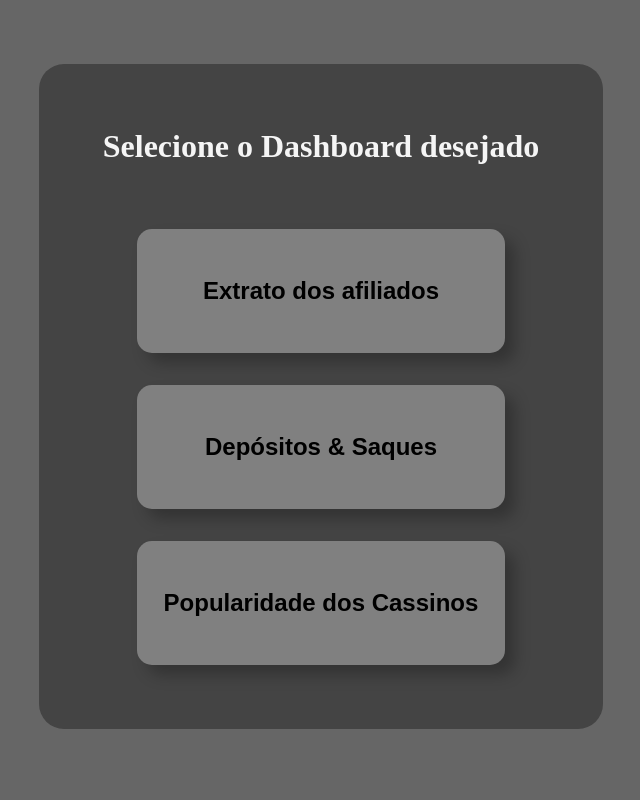
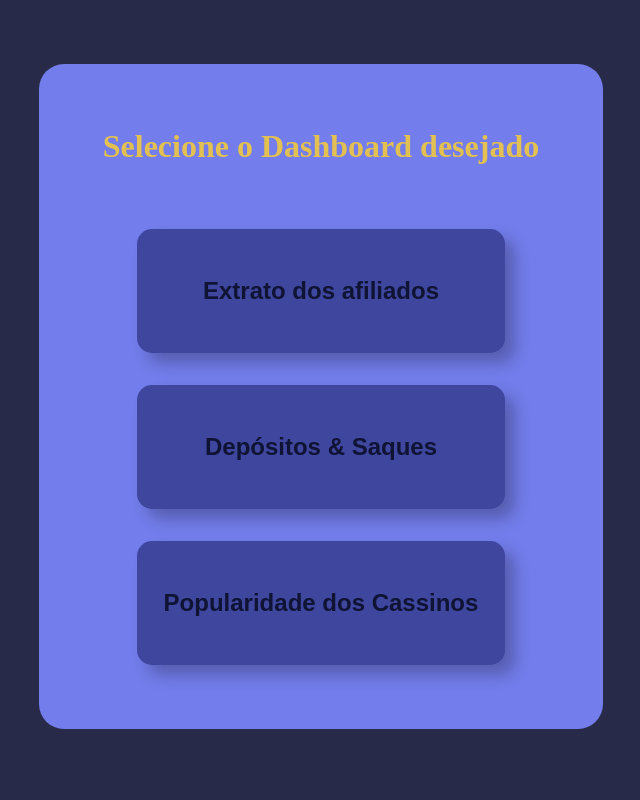
Before and after one commit to William-Vinicius/goldenDashboard, a PHP site: page / in a window 1280 px wide. Shown: the whole page, without its empty margins (319-959 px from the left). Run offline with PHP 8.4, Linux system fonts and the light colour scheme.

Commit message:
Definindo e aplicando as cores para o sistema

```diff
--- a/src/css/styles.css
+++ b/src/css/styles.css
@@ -1,10 +1,12 @@
+/* Principal */
+
 *{
     margin:0;
     padding:0;
     text-decoration: none;
 }
 body{
-    background-color: #666
+    background-color: #282a49
 }
 header{
     margin: 2rem;
@@ -17,14 +19,14 @@ header{
     padding: 2rem;
 }
 .container{
-    background-color: #444;
+    background-color: #737DEB;
     display: flex;
     flex-direction: column;
     align-items: center;
     border-radius: 25px;
     padding: 2rem;
     margin: 2rem;
-    color: whitesmoke;
+    color: #e2c051;
 }
 ul{
     list-style-type: none;
@@ -35,20 +37,27 @@ a{
 li.redirect{
     width: 20rem;
     font: bold 1.5rem Arial, sans-serif;
-    background-color:gray;
+    background-color:#3E469E;
     padding: 3rem 1.5rem;
     margin: 2rem;
     border-radius: 15px;
     text-align: center;
-    color: black;
-    box-shadow: 10px 10px 15px 0px rgba(0,0,0,0.25);
+    color: #0f1435;
+    box-shadow: 10px 10px 15px 0px #00000040;
 }
 li.redirect:hover{
-    background-color: rgb(122, 122, 122);
+    background-color: #4b52a1
 }
 li.redirect:active{
-    background: rgb(145, 145, 145)
+    background: #666dc5;
+    box-shadow: 0px 0px 0px 0px
 }
+
+
+/* Data boards */
+
+
+
 
 /* Menu retratil */
 
@@ -61,7 +70,6 @@ position: absolute;
     padding: 1rem 0rem 0rem 2rem
 
 }
-
 
 #menu-check{
     display: none;
@@ -88,9 +96,11 @@ li.menu-box{
     position: relative;
     transform: translateY(300px);
 }
+
 li:hover{
  background-color:#00000066;
 }
+
 li:active{
     background-color: #DDDDDD66;
 }
```
Also changed, not shown: Pages/Dashboard2.html (indentation only), src/img/Captura de tela 2023-04-06 181036.png (deleted), src/img/referenceColors.png (added).
